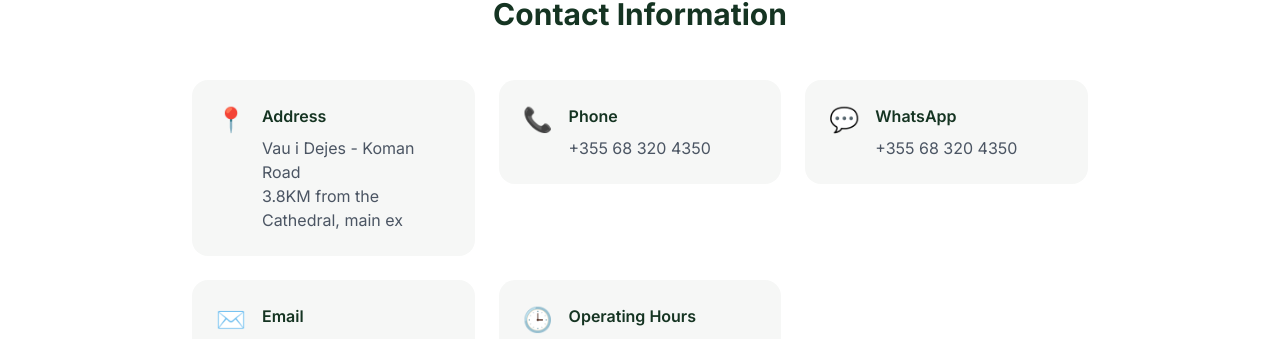
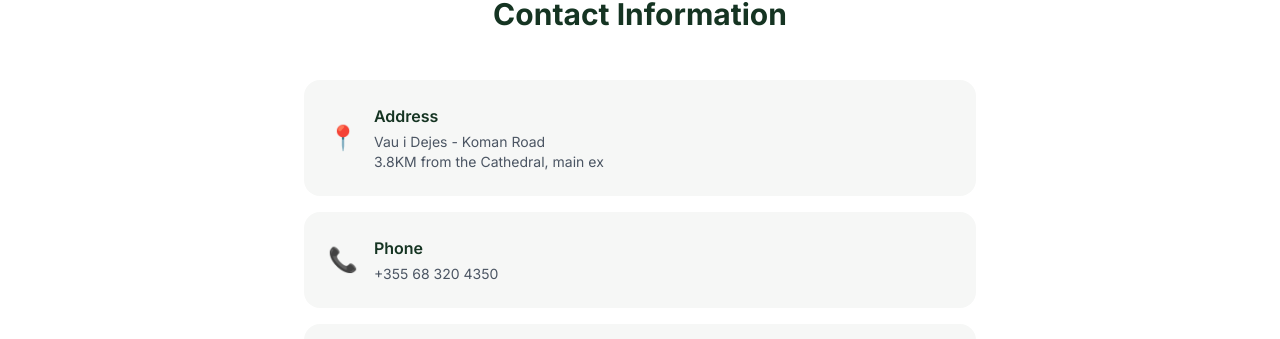
Before and after one commit to cpgersiol/principata-nature-escape, a React (Vite) app: page /contact in a window 1280 px wide. Shown: the part 560-899 px from the top of the page. Built offline with nearby package versions, Linux system fonts and the light colour scheme.

Commit message:
Refactor Contact Information section
Restructured the Contact Information section on the Contact page to display each contact option on a single line within a vertically centered column, ensuring proper spacing and alignment for a cleaner layout.

```diff
--- a/src/pages/Contact.tsx
+++ b/src/pages/Contact.tsx
@@ -63,12 +63,12 @@ const ContactPage = () => {
       {/* Contact Information */}
       <section className="py-20 bg-white">
         <div className="container mx-auto px-4">
-          <div className="max-w-4xl mx-auto">
+          <div className="max-w-2xl mx-auto">
             <h2 className="text-3xl font-bold text-forest-800 mb-12 text-center">
               Contact Information
             </h2>
 
-            <div className="grid grid-cols-1 md:grid-cols-2 lg:grid-cols-3 gap-6 mb-8">
+            <div className="space-y-4 mb-8">
               {contactInfo.map((info, index) => (
                 <div
                   key={index}
@@ -80,25 +80,25 @@ const ContactPage = () => {
                       href={info.link}
                       target={info.isExternal ? "_blank" : undefined}
                       rel={info.isExternal ? "noopener noreferrer" : undefined}
-                      className="flex items-start space-x-4 p-6 bg-sage-50 rounded-2xl hover:bg-sage-100 transition-colors duration-200 cursor-pointer block"
+                      className="flex items-center space-x-4 p-6 bg-sage-50 rounded-2xl hover:bg-sage-100 transition-colors duration-200 cursor-pointer w-full"
                     >
-                      <div className="text-2xl">{info.icon}</div>
-                      <div>
-                        <h3 className="font-semibold text-forest-800 mb-2">{info.title}</h3>
+                      <div className="text-2xl flex-shrink-0">{info.icon}</div>
+                      <div className="flex-grow">
+                        <h3 className="font-semibold text-forest-800 mb-1">{info.title}</h3>
                         {info.details.map((detail, detailIndex) => (
-                          <p key={detailIndex} className="text-gray-600">
+                          <p key={detailIndex} className="text-gray-600 text-sm">
                             {detail}
                           </p>
                         ))}
                       </div>
                     </a>
                   ) : (
-                    <div className="flex items-start space-x-4 p-6 bg-sage-50 rounded-2xl">
-                      <div className="text-2xl">{info.icon}</div>
-                      <div>
-                        <h3 className="font-semibold text-forest-800 mb-2">{info.title}</h3>
+                    <div className="flex items-center space-x-4 p-6 bg-sage-50 rounded-2xl w-full">
+                      <div className="text-2xl flex-shrink-0">{info.icon}</div>
+                      <div className="flex-grow">
+                        <h3 className="font-semibold text-forest-800 mb-1">{info.title}</h3>
                         {info.details.map((detail, detailIndex) => (
-                          <p key={detailIndex} className="text-gray-600">
+                          <p key={detailIndex} className="text-gray-600 text-sm">
                             {detail}
                           </p>
                         ))}
```
